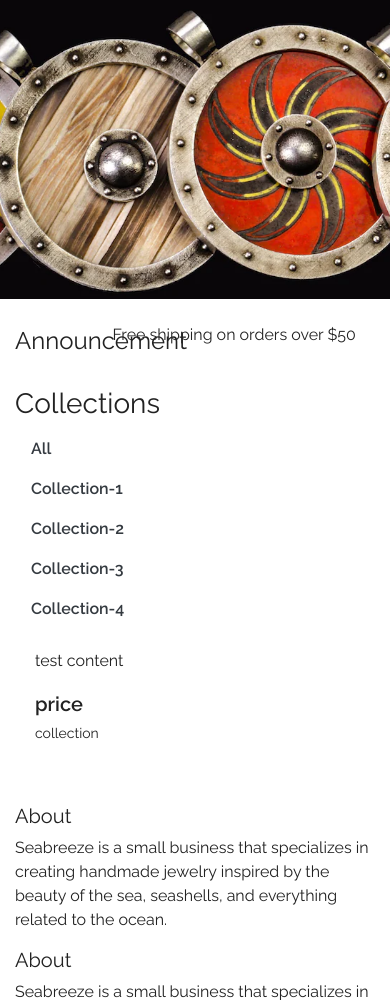
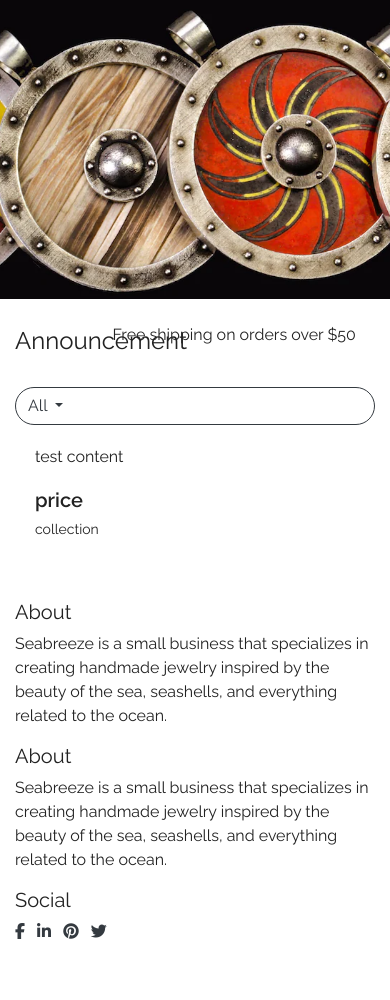
Before and after one commit to e-kai00/gungnir-shop, a Django app: page / in a window 390 px wide. Shown: the part 143-1143 px from the top of the page. After the commit the page ends 1082 px from the top, so only its background shows below. Run offline with Django 3.2, Linux system fonts and the light colour scheme; some libraries are stand-ins or nearby versions.

Commit message:
Add dropdown collection list for smaller screens

```diff
--- a/home/templates/home/index.html
+++ b/home/templates/home/index.html
@@ -26,11 +26,26 @@
         </div>
     </div>
 
+    <!-- collections on smaller screens -->
+    <div class="row d-lg-none">
+    <div class="dropdown col-12 d-lg-none">
+        <a class="btn btn-secondary dropdown-toggle w-100 text-left bg-white text-dark border border-dark rounded-pill" href="#" role="button" data-toggle="dropdown" aria-expanded="false">
+          All
+        </a>
+
+        <div class="dropdown-menu">
+          <a class="dropdown-item" href="#">Collection-1</a>
+          <a class="dropdown-item" href="#">Collection-2</a>
+          <a class="dropdown-item" href="#">Collection-3</a>
+          <a class="dropdown-item" href="#">Collection-4</a>
+          <a class="dropdown-item" href="#">Collection-5</a>
+        </div>
+      </div>
+    </div>
 
     <div class="row">
-        <!-- categories/ collections on the left, and collapse on smaller screen (use Bootstap dropdowns) -->
         <!-- Collections column -->
-        <div class="col-md-3 bg-color-shop-info section-column">
+        <div class="col-12 col-md-3 d-none d-lg-block">
             <div class="row">
                 <div class="col-12">
                     <h3 class="section-heading uppercase">Collections</h3>
@@ -58,7 +73,7 @@
         </div>
 
         <!-- products column -->
-        <div class="col-9">
+        <div class="col-12 col-md-9">
             <div class="row">
                 <div class="col-sm-6 col-md-3">
                     <!-- card -->
@@ -83,6 +98,10 @@
 
 </section>
 
+{% endblock %}
 
-
+{% block postloadjs %}
+<script>
+    $('.dropdown-toggle').dropdown()
+</script>
 {% endblock %}
```
